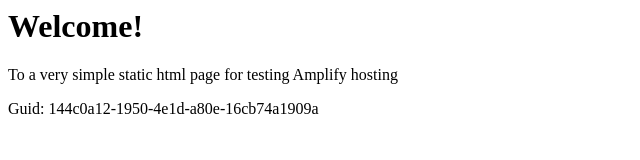
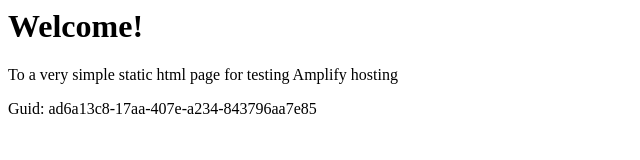
Before and after one commit to aws-aemilia-sin/Github-PR-Commit-Integration-Test-DoNotTouch-Gith-BKMSSQOA-v1-preprod-ap-southeast-1, a website: page src/index.html in a window 1280 px wide. Shown: the full height of the page, 0-640 px from the left. Drawn offline with Linux system fonts and the light colour scheme.

Commit message:
commit from integ tests

```diff
--- a/src/index.html
+++ b/src/index.html
@@ -12,6 +12,6 @@
 <body>
     <h1>Welcome!</h1>
     <p>To a very simple static html page for testing Amplify hosting</p>
-    <p>Guid: 144c0a12-1950-4e1d-a80e-16cb74a1909a</p></body>
+    <p>Guid: ad6a13c8-17aa-407e-a234-843796aa7e85</p></body>
 
 </html>
```
